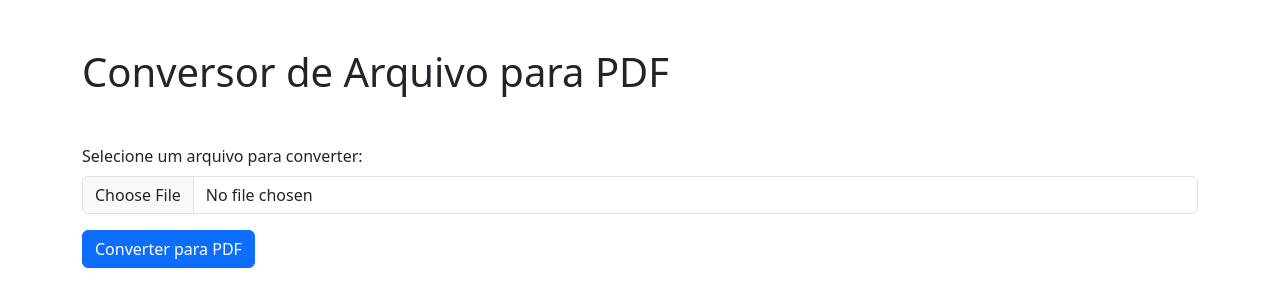
After one commit to JoaoVictorgms/login-python, a Flask app: page /arquivo in a window 1280 px wide. The commit adds this page. Shown: the top 307 px of the page. Run offline with Flask 3, Linux system fonts and the light colour scheme.

Commit message:
Conversão de arquivo, erro em converter

```diff
--- a/main.py
+++ b/main.py
@@ -1,10 +1,22 @@
-from flask import Flask, render_template, request, flash, redirect
+import os
+from flask import Flask, render_template, request, flash, redirect, send_file
+from werkzeug.security import generate_password_hash, check_password_hash
+from werkzeug.utils import secure_filename
+from PyPDF2 import PdfWriter
+from docx2pdf import convert
+import pyexcel as pe
+import subprocess
 import json
-import os
 
 
+UPLOAD_FOLDER = 'arquivos'
+if not os.path.exists(UPLOAD_FOLDER):
+    os.makedirs(UPLOAD_FOLDER)
+
 app = Flask(__name__)
-app.config['SECRET_KEY']= "joao123"
+app.config['SECRET_KEY'] = "joao123"
+app.config['UPLOAD_FOLDER'] = 'arquivos'
+
 @app.route("/")
 def home():
     return render_template("html/login.html")
@@ -15,16 +27,164 @@ def login():
     senha = request.form.get('senha')
     with open('usuarios.json') as usuarios:
         lista = json.load(usuarios)
-        cont = 0
         for c in lista:
-            cont+=1
-            if usuario == c['nome'] and senha == c['senha']:
+            if usuario == c['nome'] and check_password_hash(c['senha'], senha):
                 return render_template("html/acesso.html", nomeUsuario=c['nomeCompleto'])
-            if cont >= len(lista):
-                flash('Acesso Negado')
-                return redirect("/")
+        flash('Acesso Negado')
+        return redirect("/")
+
+@app.route("/acesso")
+def acesso():
+    return render_template("html/acesso.html")
 
 
+@app.route("/arquivo", methods=['GET', 'POST'])
+def arquivo():
+    if request.method == 'POST':
+        if 'file' not in request.files:
+            flash('Nenhum arquivo selecionado.')
+            return redirect("/arquivo")
 
-if __name__ in '__main__':
-    app.run(debug=True)
+        arquivo = request.files['file']
+
+        if arquivo.filename == '':
+            flash('Nenhum arquivo selecionado.')
+            return redirect("/arquivo")
+
+        filename = secure_filename(arquivo.filename)
+        arquivo.save(os.path.join(app.config['UPLOAD_FOLDER'], filename))
+        pdf_filename = convert_to_pdf(filename)
+
+        if pdf_filename:
+            # Retorna o nome do arquivo PDF para a mesma página
+            return render_template("html/arquivo.html", pdf_filename=pdf_filename)
+        else:
+            flash('Erro ao converter arquivo para PDF.')
+            return redirect("/arquivo")
+
+    return render_template("html/arquivo.html")
+
+def converter_pdf():
+    if 'file' not in request.files:
+        flash('Nenhum arquivo selecionado.')
+        return redirect("/arquivo")
+
+    arquivo = request.files['file']
+
+    if arquivo.filename == '':
+        flash('Nenhum arquivo selecionado.')
+        return redirect("/arquivo")
+
+    filename = secure_filename(arquivo.filename)
+    arquivo.save(os.path.join(app.config['UPLOAD_FOLDER'], filename))
+
+    extensao = os.path.splitext(filename)[1].lower()
+    pdf_filename = filename.replace(extensao, '.pdf')
+    pdf_path = os.path.join(app.config['UPLOAD_FOLDER'], pdf_filename)
+
+    if extensao == '.txt':
+        txt_to_pdf(os.path.join(app.config['UPLOAD_FOLDER'], filename), pdf_path)
+    elif extensao == '.docx':
+        docx_to_pdf(os.path.join(app.config['UPLOAD_FOLDER'], filename), pdf_path)
+    elif extensao == '.xlsx':
+        xlsx_to_pdf(os.path.join(app.config['UPLOAD_FOLDER'], filename), pdf_path)
+
+    if os.path.isfile(pdf_path):
+        # Retorna o arquivo PDF como um download
+        return send_file(pdf_path, as_attachment=True)
+    else:
+        flash('Erro ao converter arquivo para PDF.')
+        return redirect("/arquivo")
+
+
+@app.route("/download_pdf", methods=['POST'])
+def download_pdf():
+    pdf_filename = request.form.get('pdf_filename')
+    pdf_path = os.path.join(app.config['UPLOAD_FOLDER'], pdf_filename)
+
+    if os.path.isfile(pdf_path):
+        return send_file(pdf_path, as_attachment=True)
+    else:
+        flash('Erro ao fazer o download do arquivo PDF.')
+        return redirect("/arquivo")
+
+
+@app.route("/audio")
+def audio():
+    return render_template("html/audio.html")
+
+@app.route("/imagem")
+def imagem():
+    return render_template("html/imagem.html")
+
+@app.route("/cadastrar", methods=['GET', 'POST'])
+def cadastrar():
+    if request.method == 'POST':
+        usuario = request.form.get('nome')
+        senha = request.form.get('senha')
+        nome_completo = request.form.get('nome_completo')
+
+        # Codifica a senha
+        senha_codificada = generate_password_hash(senha)
+
+        # Lê o arquivo JSON existente
+        with open('usuarios.json') as usuarios_file:
+            usuarios = json.load(usuarios_file)
+
+        # Adiciona o novo usuário
+        novo_usuario = {
+            'nome': usuario,
+            'senha': senha_codificada,
+            'nomeCompleto': nome_completo
+        }
+        usuarios.append(novo_usuario)
+
+        # Salva os usuários no arquivo JSON
+        with open('usuarios.json', 'w') as usuarios_file:
+            json.dump(usuarios, usuarios_file, indent=4)
+
+        flash('Cadastro realizado com sucesso!')
+        return redirect("/")
+    else:
+        return render_template("html/cadastro.html")
+
+def convert_to_pdf(filename):
+    extensao = os.path.splitext(filename)[1].lower()
+    pdf_filename = filename.replace(extensao, '.pdf')
+    pdf_path = os.path.join(app.config['UPLOAD_FOLDER'], pdf_filename)
+
+    if extensao == '.txt':
+        txt_to_pdf(os.path.join(app.config['UPLOAD_FOLDER'], filename), pdf_path)
+    elif extensao == '.docx':
+        docx_to_pdf(os.path.join(app.config['UPLOAD_FOLDER'], filename), pdf_path)
+    elif extensao == '.xlsx':
+        xlsx_to_pdf(os.path.join(app.config['UPLOAD_FOLDER'], filename), pdf_path)
+
+    if os.path.isfile(pdf_path):
+        return pdf_filename
+    else:
+        return None
+
+def txt_to_pdf(txt_path, pdf_path):
+    with open(txt_path, 'r') as txt_file, open(pdf_path, 'wb') as pdf_file:
+        pdf_writer = PdfWriter()
+        pdf_writer.add_page()
+        pdf_writer.add_font('Arial', '', 'static/fonts/arial.ttf')
+        pdf_writer.set_font('Arial', '', 12)
+        for line in txt_file:
+            pdf_writer.write_line(line.strip())
+        pdf_writer.save(pdf_file)
+
+def docx_to_pdf(docx_path, pdf_path):
+    command = ['unoconv', '-f', 'pdf', '-o', pdf_path, docx_path]
+    try:
+        subprocess.run(command, check=True)
+    except subprocess.CalledProcessError as e:
+        print(f"Erro ao converter arquivo DOCX para PDF: {e}")
+
+def xlsx_to_pdf(xlsx_path, pdf_path):
+    sheet = pe.get_sheet(file_name=xlsx_path)
+    sheet.save_as(pdf_path)
+
+if __name__ == '__main__':
+    app.run()
--- /dev/null
+++ b/templates/html/arquivo.html
@@ -0,0 +1,31 @@
+<!DOCTYPE html>
+<html lang="en">
+<head>
+    <meta charset="UTF-8">
+    <meta name="viewport" content="width=device-width, initial-scale=1.0">
+    <title>Conversor de Arquivo para PDF</title>
+    <link href="https://cdn.jsdelivr.net/npm/bootstrap@5.3.0-alpha3/dist/css/bootstrap.min.css" rel="stylesheet" integrity="sha384-KK94CHFLLe+nY2dmCWGMq91rCGa5gtU4mk92HdvYe+M/SXH301p5ILy+dN9+nJOZ" crossorigin="anonymous">
+</head>
+<body>
+    <div class="container">
+        <h1 class="mt-5">Conversor de Arquivo para PDF</h1>
+
+        <form action="/arquivo" method="POST" enctype="multipart/form-data" class="mt-5">
+            <div class="mb-3">
+                <label for="fileInput" class="form-label">Selecione um arquivo para converter:</label>
+                <input type="file" class="form-control" id="fileInput" name="file">
+            </div>
+
+            <button type="submit" class="btn btn-primary">Converter para PDF</button>
+        </form>
+
+        {% if pdf_filename %}
+            <h2>Arquivo PDF gerado:</h2>
+            <form action="/download_pdf" method="POST">
+                <input type="hidden" name="pdf_filename" value="{{ pdf_filename }}">
+                <button type="submit" class="btn btn-success">Download PDF</button>
+            </form>
+        {% endif %}
+    </div>
+</body>
+</html>
```
Also changed, not shown: templates/html/acesso.html (+27 -4 lines), templates/html/cadastro.html (added, +57 -0 lines), templates/html/login.html (+7 -4 lines), usuarios.json (+30 -9 lines), static/fonts/arial.ttf (added), templates/html/audio.html (added), templates/html/imagem.html (added), 2 other files.
